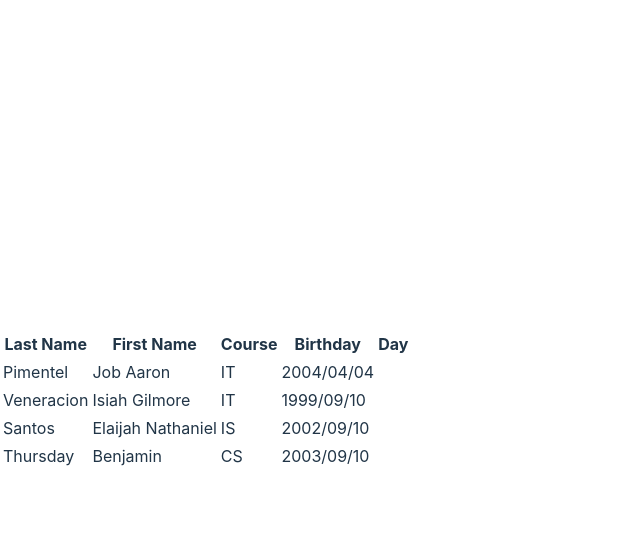
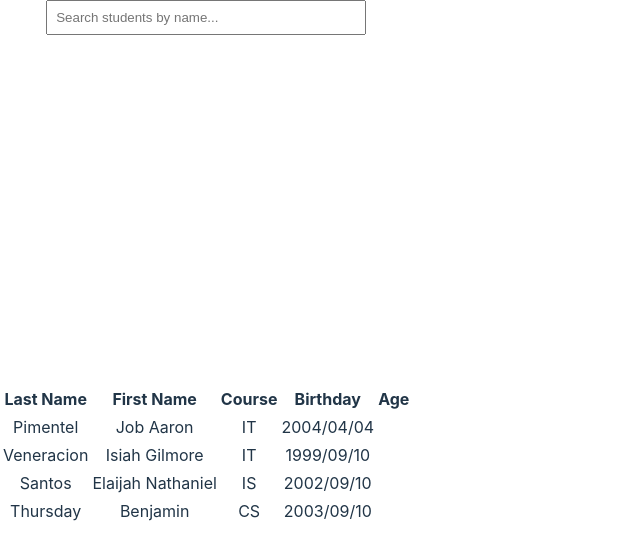
Before and after one commit to jatpimentel/Student-Management-System---Data-Table, a React (Vite) app: page / in a window 1280 px wide. Shown: the top 560 px of the page, without its empty margins (0-640 px from the left). Built offline with nearby package versions, Linux system fonts and the light colour scheme.

Commit message:
Search Bar

```diff
--- a/src/App.jsx
+++ b/src/App.jsx
@@ -1,5 +1,6 @@
-import React from "react";
+import React, { useState } from "react";
 import StudentTable from "./components/StudentTable"; // Ensure the path is correct
+import SearchBar from "./components/students/searchbar"; // Ensure the path is correct
 
 const students = [
   {
@@ -32,9 +33,25 @@ const students = [
   },
 ];
 
+function App() {
+  const [filteredStudents, setFilteredStudents] = useState(students);
 
-function App() {
-  return <StudentTable students={students} />;
+  const handleSearch = (searchTerm) => {
+    const lowercasedTerm = searchTerm.toLowerCase();
+    const filtered = students.filter((student) =>
+      student.first_name.toLowerCase().includes(lowercasedTerm) ||
+      student.last_name.toLowerCase().includes(lowercasedTerm) ||
+      student.course.toLowerCase().includes(lowercasedTerm)
+    );
+    setFilteredStudents(filtered);
+  };
+
+  return (
+    <div style={{ textAlign: "center" }}>
+      <SearchBar onSearch={handleSearch} />
+      <StudentTable students={filteredStudents} />
+    </div>
+  );
 }
 
 export default App;
--- a/src/components/StudentTable.jsx
+++ b/src/components/StudentTable.jsx
@@ -20,7 +20,7 @@ const StudentTable = ({ students }) => {
             <Table.ColumnHeader>First Name</Table.ColumnHeader>
             <Table.ColumnHeader>Course</Table.ColumnHeader>
             <Table.ColumnHeader>Birthday</Table.ColumnHeader>
-            <Table.ColumnHeader>Day</Table.ColumnHeader>
+            <Table.ColumnHeader>Age</Table.ColumnHeader>
           </Table.Row>
         </Table.THead>
 
--- /dev/null
+++ b/src/components/students/searchbar.jsx
@@ -0,0 +1,23 @@
+import React, { useState } from "react";
+
+const SearchBar = ({ onSearch }) => {
+  const [searchTerm, setSearchTerm] = useState("");
+
+  const handleInputChange = (event) => {
+    const value = event.target.value;
+    setSearchTerm(value);
+    onSearch(value);
+  };
+
+  return (
+    <input
+      type="text"
+      placeholder="Search students by name..."
+      value={searchTerm}
+      onChange={handleInputChange}
+      style={{ marginBottom: "20px", padding: "8px", width: "300px" }}
+    />
+  );
+};
+
+export default SearchBar;
```
